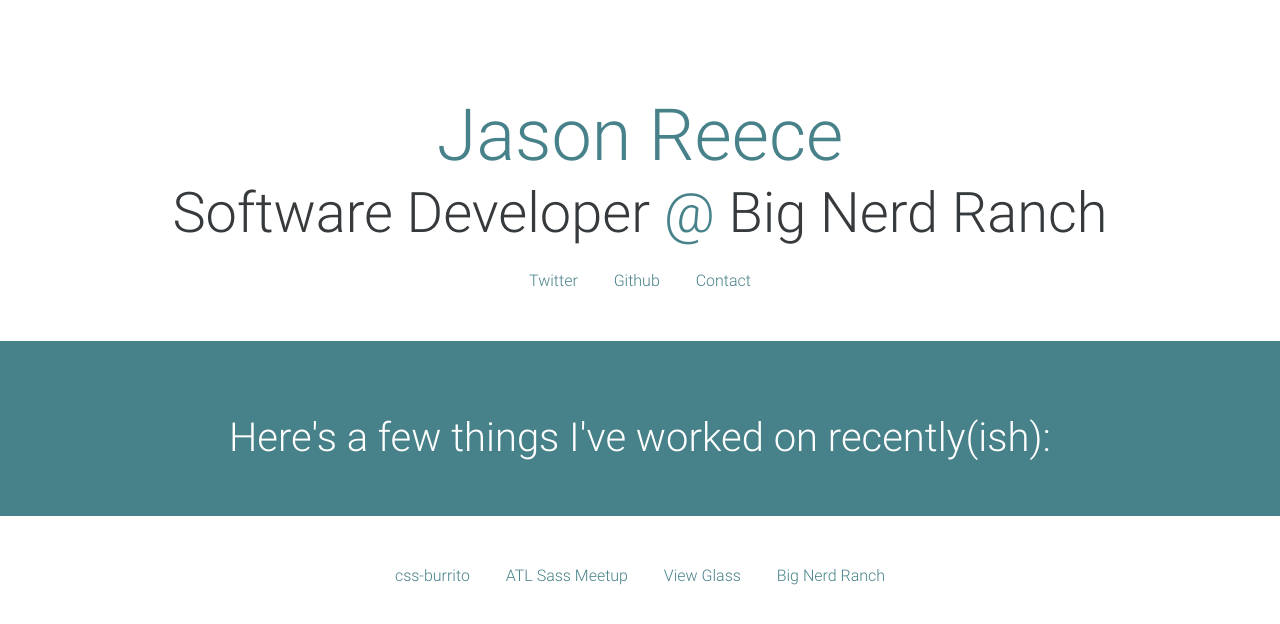
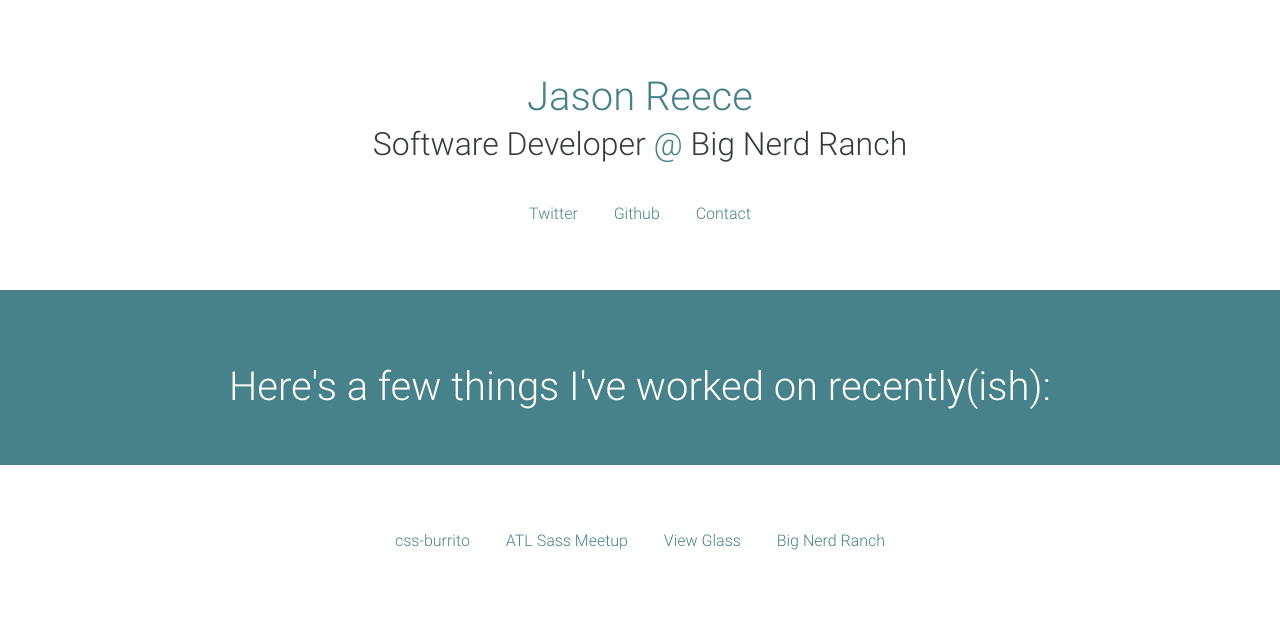
Before and after one commit to jasonreece/jasonreece.com, a Jekyll site: the page built from index.html, in a window 1280 px wide. Shown: the top 624 px of the page. Built offline with Jekyll 4.4.1, drawn with Linux system fonts in a browser that asks for light colours.

Commit message:
removes display

```diff
--- a/index.html
+++ b/index.html
@@ -4,13 +4,13 @@ layout: default
 
 <header class="p-a-lg">
   <div class="container text-center">
-    <h1 class="display-2 text-primary">Jason Reece</h1>
-    <h2 class="display-1">Software Developer <span class="text-primary">@</span> Big Nerd Ranch</h2>
+    <h1 class="text-primary">Jason Reece</h1>
+    <h2>Software Developer <span class="text-primary">@</span> Big Nerd Ranch</h2>
     <nav>
       <ul class="nav p-t">
-        <li class="nav-link p-x"><a href="http://twitter.com/" target="_blank">Twitter</a></li>
-        <li class="nav-link p-x"><a href="http://github.com/jasonreece/" target="_blank">Github</a></li>
-        <li class="nav-link p-x"><a href="mailto:jason.r.reece@gmail.com">Contact</a></li>
+        <li class="nav-link p-a"><a href="http://twitter.com/" target="_blank">Twitter</a></li>
+        <li class="nav-link p-a"><a href="http://github.com/jasonreece/" target="_blank">Github</a></li>
+        <li class="nav-link p-a"><a href="mailto:jason.r.reece@gmail.com">Contact</a></li>
       </ul>
     </nav>
   </div>
@@ -29,10 +29,10 @@ layout: default
   <footer class="container">
     <nav>
       <ul class="nav p-y-lg">
-        <li class="nav-link p-x"><a href="http://css-burrito.com/" target="_blank">css-burrito</a></li>
-        <li class="nav-link p-x"><a href="http://atlsass.com/" target="_blank">ATL Sass Meetup</a></li>
-        <li class="nav-link p-x"><a href="http://www.viewglass.com" target="_blank">View Glass</a></li>
-        <li class="nav-link p-x"><a href="http://www.bignerdranch.com" target="_blank">Big Nerd Ranch</a></li>
+        <li class="nav-link p-a"><a href="http://css-burrito.com/" target="_blank">css-burrito</a></li>
+        <li class="nav-link p-a"><a href="http://atlsass.com/" target="_blank">ATL Sass Meetup</a></li>
+        <li class="nav-link p-a"><a href="http://www.viewglass.com" target="_blank">View Glass</a></li>
+        <li class="nav-link p-a"><a href="http://www.bignerdranch.com" target="_blank">Big Nerd Ranch</a></li>
       </ul>
     </nav>
   </footer>
```
